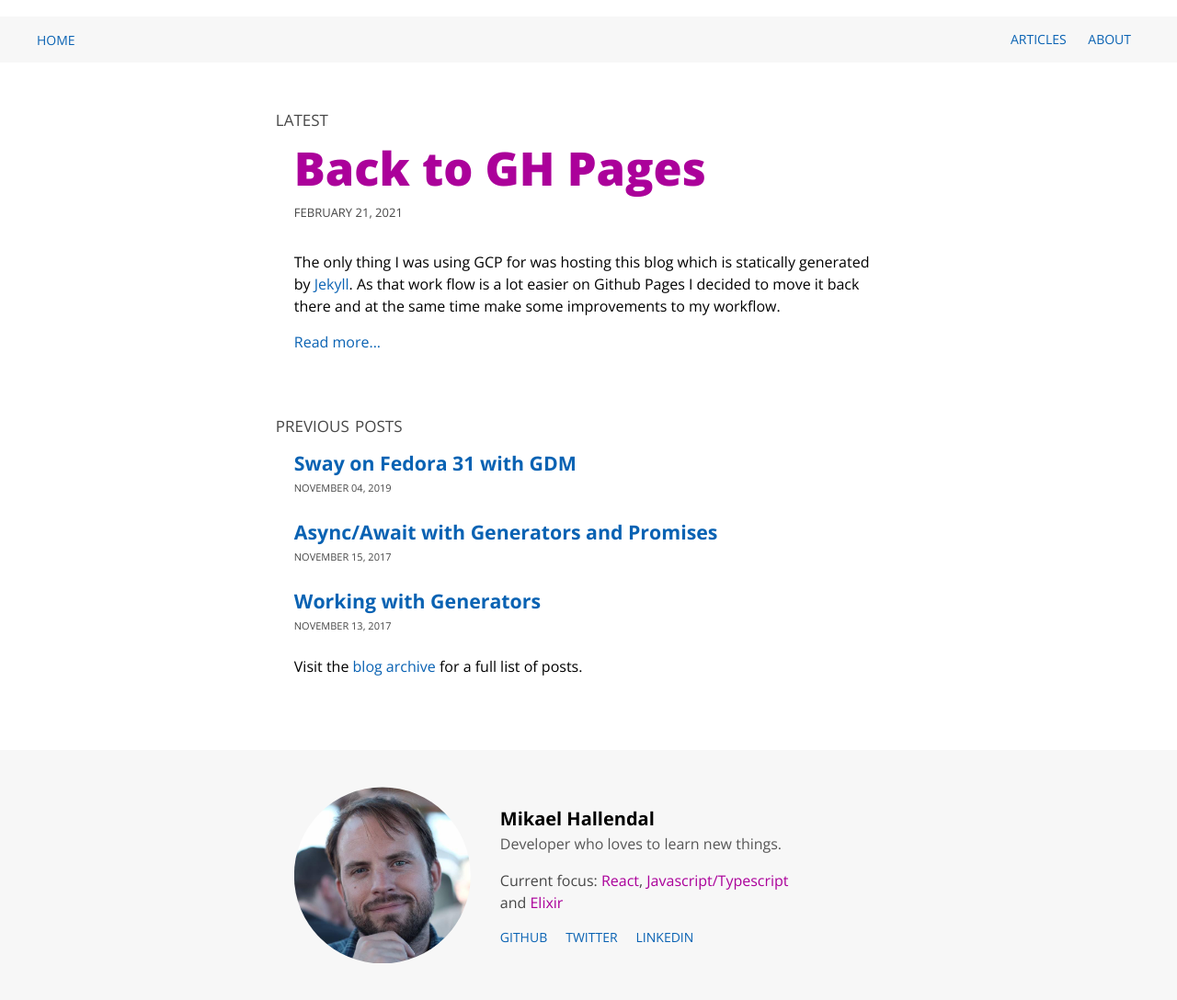
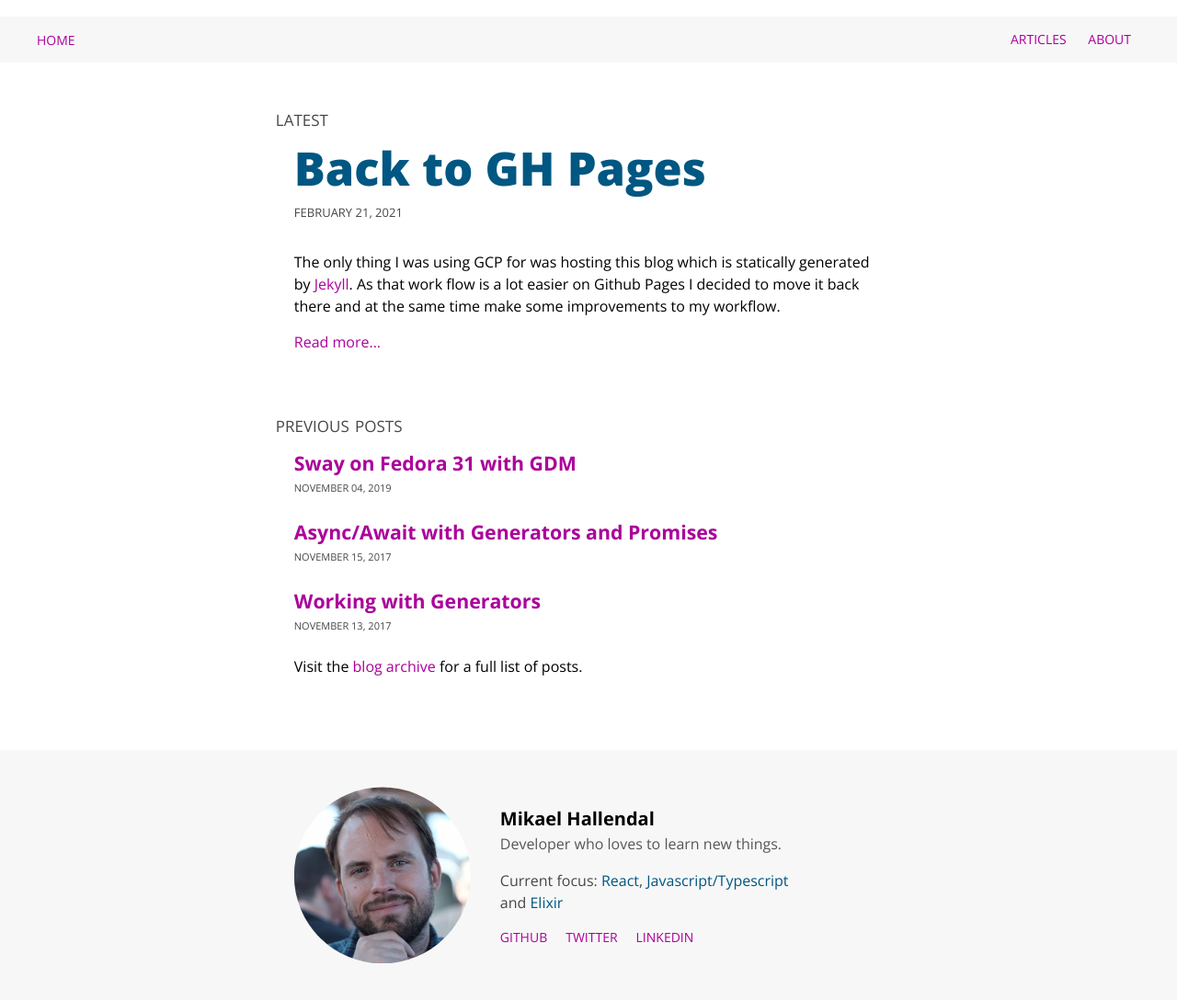
Before and after one commit to hallski/hallski.github.io, a Jekyll site: the page built from index.html, in a window 1280 px wide. Shown: the whole page at 92% size. Built offline with Jekyll 4.4.1, drawn with Linux system fonts in a browser that asks for light colours.

Commit message:
Tweak colors in light mode

```diff
--- a/css/style.css
+++ b/css/style.css
@@ -24,8 +24,8 @@
   --line-height-listing: 1.6;
 
   --clr-bg: white;
-  --clr-primary: #ab019a;
-  --clr-link: #0962b3;
+  --clr-link: #ab019a;
+  --clr-primary: #005782;
   --clr-text: black;
   --clr-box-bg: #f7f7f7;
   --clr-gray: #474747;
```
